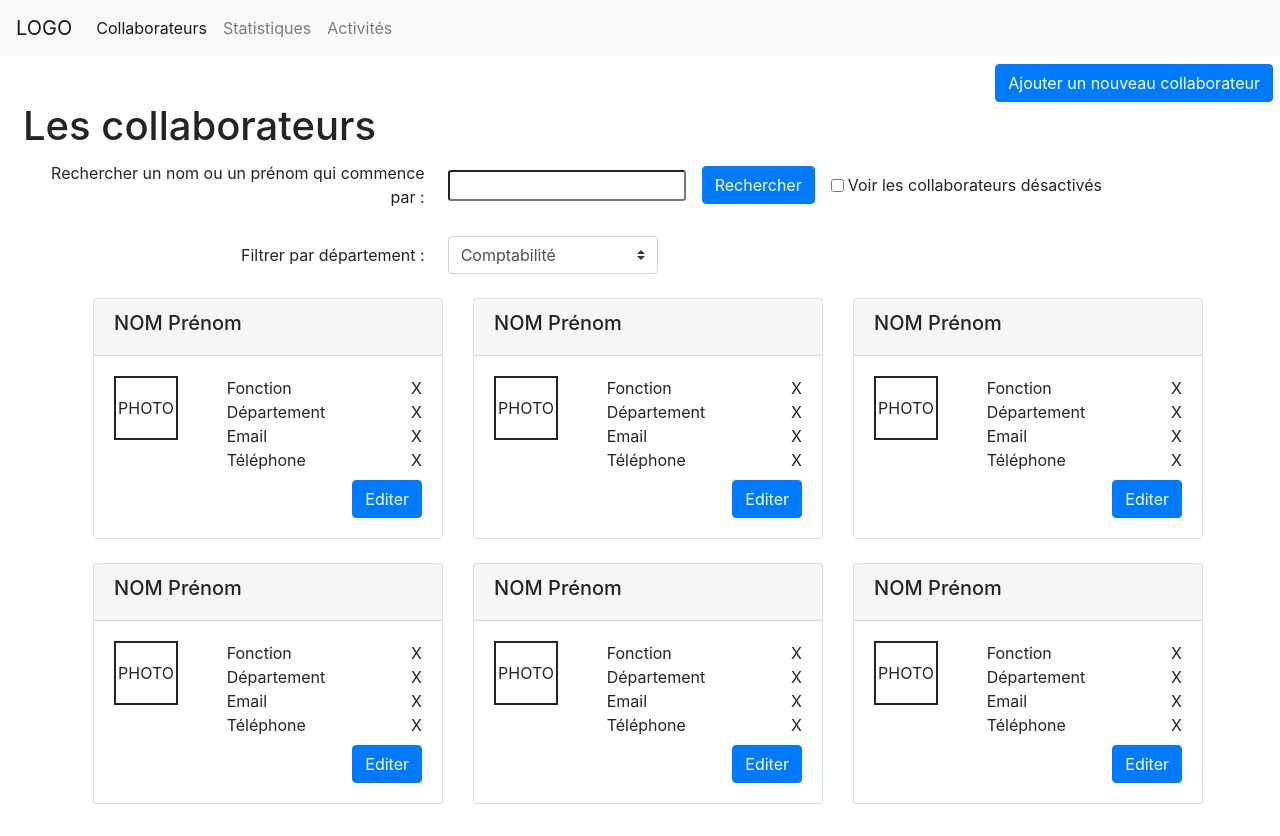
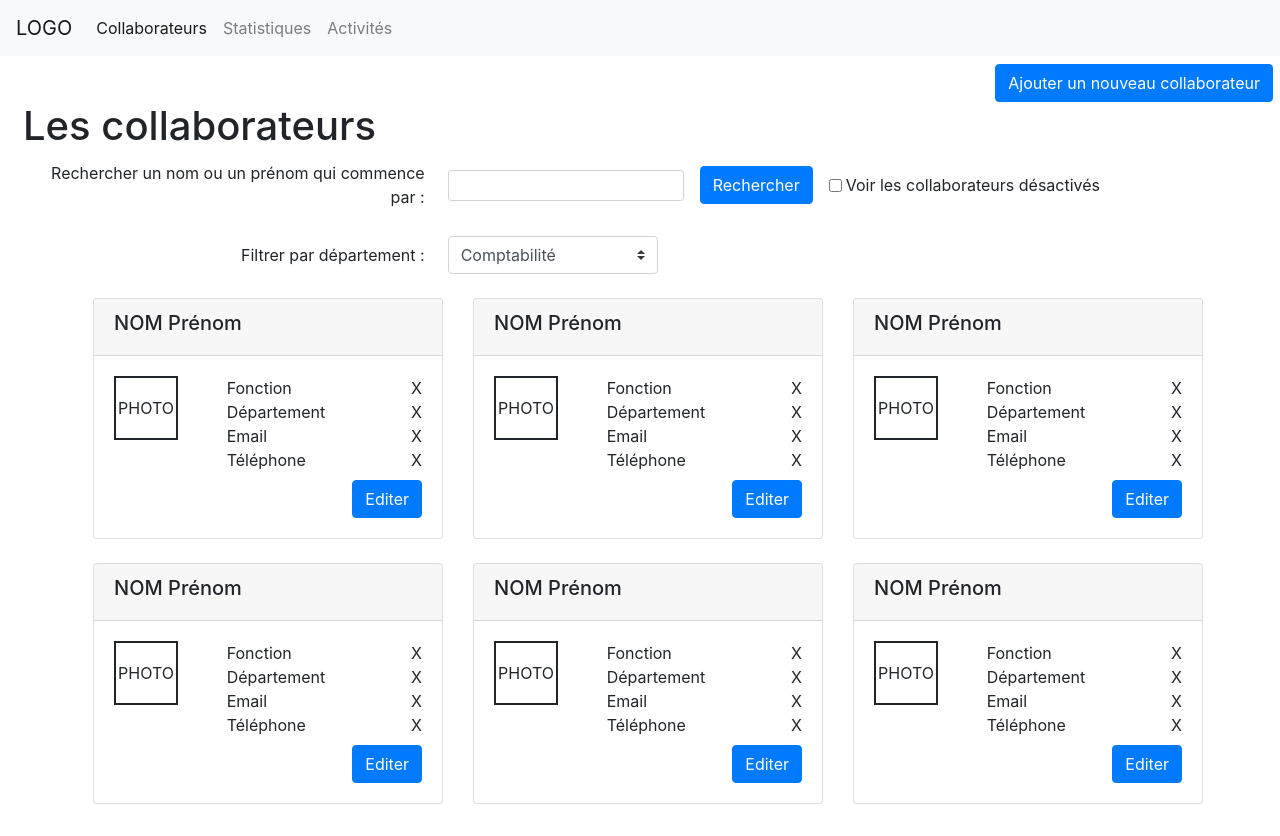
Before and after one commit to Nabile-2022/workshop-bootstrap, a plain HTML site: page index.html in a window 1280 px wide. Drawn offline with nearby package versions, Linux system fonts and the light colour scheme.

Commit message:
Fixed form control display.

```diff
--- a/index.html
+++ b/index.html
@@ -46,7 +46,7 @@ fit=no">
                     <div class="form-group form-inline">
                         <label class="col-4 text-right d-inline-block" for="nom-collaborateur">Rechercher un nom ou un
                             prénom qui commence par : </label>
-                        <input type="text" class="form-control-sm m-2" />
+                        <input type="text" class="form-control form-control-sm m-2" />
                         <input type="submit" class="btn btn-primary m-2" value="Rechercher" />
                         <div class="form-check m-2">
                             <input class="form-check-input" type="checkbox" value="" id="voir-desactive">
```
